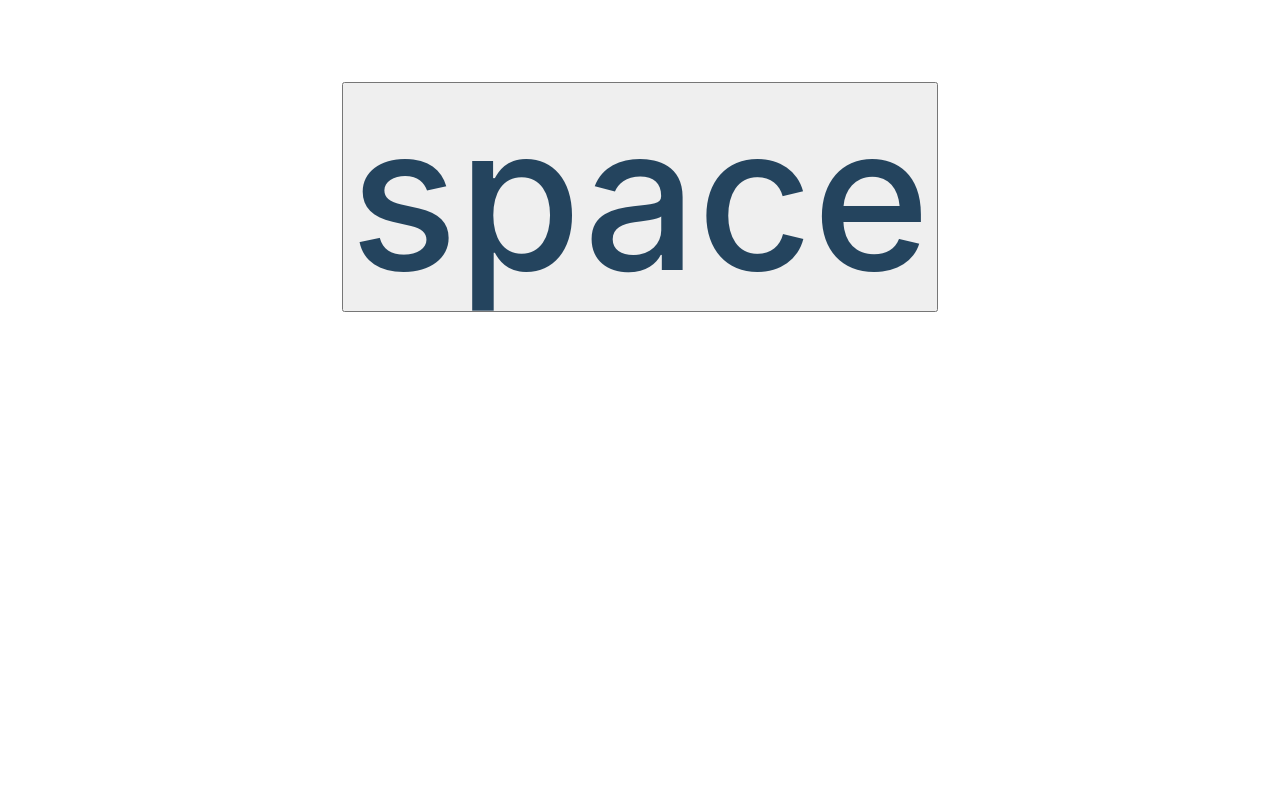
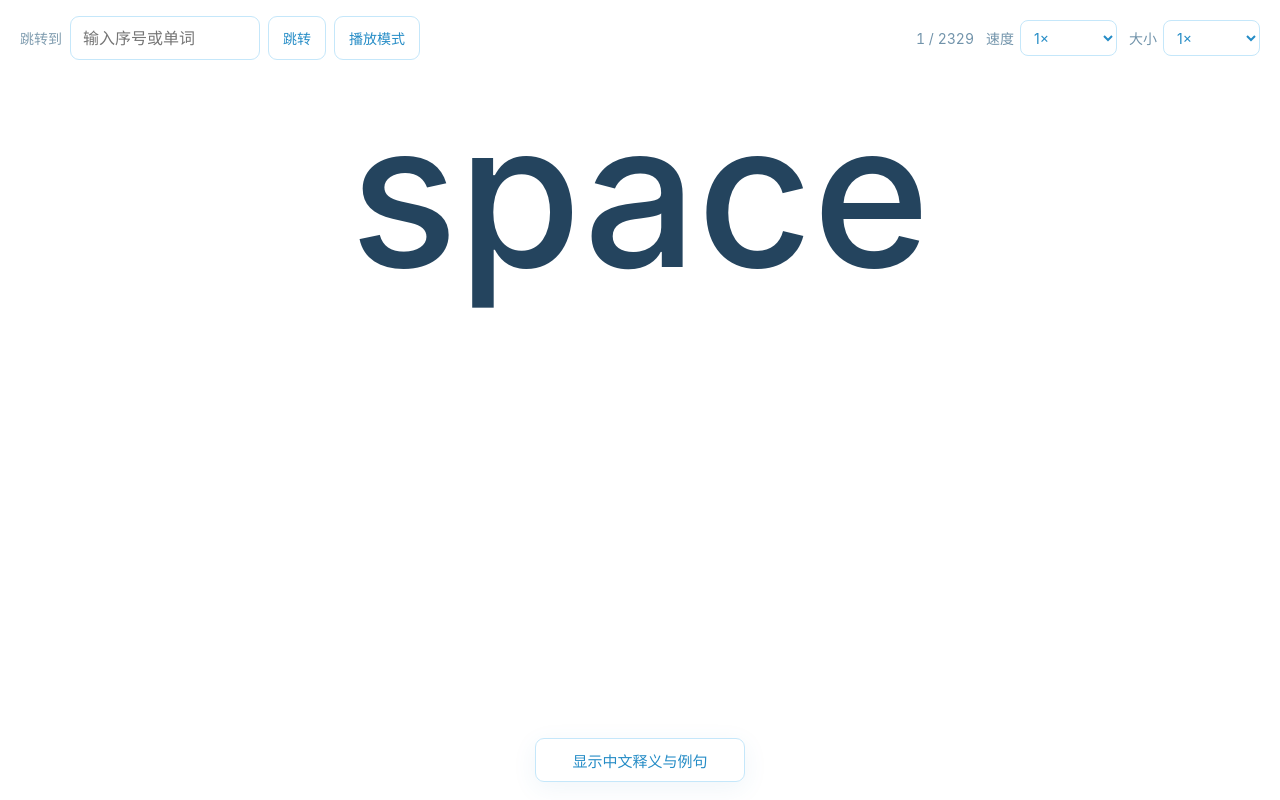
Before and after one commit to clearlove8888/Aword, a Vue app: page / in a window 1280 px wide. Built offline with nearby package versions, Linux system fonts and the light colour scheme.

Commit message:
feat: Add playback controls and jump functionality for enhanced user interaction

```diff
--- a/src/App.vue
+++ b/src/App.vue
@@ -4,10 +4,28 @@ import words from './data/words.json'
 
 const index = ref(0)
 const playing = ref(false)
+const revealed = ref(false)
+const playMode = ref(false)
+const playbackRate = ref(1)
+const speedOptions = [0.75, 1, 1.25, 1.5, 2]
+const textScale = ref(1)
+const textScaleOptions = [0.75, 1, 1.25, 1.5]
+let playCount = 0
+const jumpQuery = ref('')
+const jumpMessage = ref('')
 const current = computed(() => words[index.value])
-const wordSize = computed(() => `${Math.min(18, 145 / Math.max(current.value.word.length, 1))}vw`)
+const displayStyle = computed(() => ({
+  '--word-size': `${Math.min(18, 145 / Math.max(current.value.word.length, 1)) * textScale.value}vw`,
+  '--meaning-size': `${34 * textScale.value}px`,
+  '--example-size': `${22 * textScale.value}px`,
+  '--translation-size': `${18 * textScale.value}px`,
+}))
 let audio
 let requestId = 0
+let touchStartX = 0
+let touchStartY = 0
+let touchStartTime = 0
+let touchEnabled = false
 
 function stopAudio() {
   requestId++
@@ -22,7 +40,8 @@ async function playCurrent() {
   playing.value = false
   const filename = `${String(current.value.id - 1).padStart(6, '0')}_en.mp3`
   audio.src = `${import.meta.env.BASE_URL}audio/${filename}`
-  audio.loop = true
+  audio.loop = !playMode.value
+  audio.playbackRate = playbackRate.value
   try {
     await audio.play()
     if (request === requestId) playing.value = true
@@ -36,19 +55,98 @@ function toggleAudio() {
   else playCurrent()
 }
 
+function updatePlaybackRate() {
+  if (audio) audio.playbackRate = playbackRate.value
+}
+
+function handleAudioEnded() {
+  if (!playMode.value) {
+    playing.value = false
+    return
+  }
+  playCount += 1
+  if (playCount >= 5) {
+    playCount = 0
+    index.value = (index.value + 1) % words.length
+  }
+  playCurrent()
+}
+
+function togglePlayMode() {
+  playMode.value = !playMode.value
+  playCount = 0
+  stopAudio()
+  if (playMode.value) playCurrent()
+}
+
+function jumpToTarget() {
+  const query = jumpQuery.value.trim()
+  if (!query) return
+  const numeric = /^\d+$/.test(query) ? Number(query) : null
+  let targetIndex = numeric !== null
+    ? (numeric >= 1 && numeric <= words.length ? numeric - 1 : -1)
+    : words.findIndex((item) => item.word.toLowerCase() === query.toLowerCase())
+  if (targetIndex < 0) {
+    jumpMessage.value = numeric !== null ? `请输入 1-${words.length} 之间的序号` : '没有找到这个单词'
+    return
+  }
+  const resume = playing.value
+  stopAudio()
+  playCount = 0
+  index.value = targetIndex
+  revealed.value = false
+  jumpMessage.value = ''
+  if (resume) playCurrent()
+}
+
+function moveWord(step) {
+  const resume = playing.value
+  stopAudio()
+  playCount = 0
+  index.value = (index.value + step + words.length) % words.length
+  revealed.value = false
+  if (resume || playMode.value) playCurrent()
+}
+
+function handleTouchStart(event) {
+  if (event.target.closest('input, button, .details')) {
+    touchEnabled = false
+    return
+  }
+  const touch = event.changedTouches[0]
+  touchStartX = touch.clientX
+  touchStartY = touch.clientY
+  touchStartTime = Date.now()
+  touchEnabled = true
+}
+
+function handleTouchEnd(event) {
+  if (!touchEnabled) return
+  touchEnabled = false
+  const touch = event.changedTouches[0]
+  const deltaX = touch.clientX - touchStartX
+  const deltaY = touch.clientY - touchStartY
+  const elapsed = Date.now() - touchStartTime
+  if (elapsed > 800 || Math.abs(deltaY) < 48 || Math.abs(deltaY) < Math.abs(deltaX) * 1.2) return
+  moveWord(deltaY < 0 ? 1 : -1)
+}
+
 function onKeydown(event) {
+  if (event.target.closest('input, button, select')) return
+  if (event.key === '0') {
+    revealed.value = !revealed.value
+    return
+  }
   if (event.key !== 'ArrowLeft' && event.key !== 'ArrowRight') return
   event.preventDefault()
-  const resume = playing.value
-  stopAudio()
-  index.value = (index.value + (event.key === 'ArrowRight' ? 1 : -1) + words.length) % words.length
-  if (resume) playCurrent()
+  moveWord(event.key === 'ArrowRight' ? 1 : -1)
 }
 
 onMounted(() => {
   audio = new Audio()
   audio.preload = 'auto'
   audio.addEventListener('error', () => { playing.value = false })
+  audio.addEventListener('ended', handleAudioEnded)
   window.addEventListener('keydown', onKeydown)
   playCurrent()
 })
@@ -63,19 +161,58 @@ onBeforeUnmount(() => {
   }
 })
 </script>
-<style>
-.word-page {
-  height: 100vh;
-}
-</style>
 <template>
-  <main class="word-page" aria-label="单词学习">
-    <button
+  <main
+    class="word-page"
+    aria-label="单词学习"
+    :style="displayStyle"
+    @touchstart.passive="handleTouchStart"
+    @touchend.passive="handleTouchEnd"
+  >
+    <h1
       class="word-content"
-      :style="{ '--word-size': wordSize }"
-      :aria-label="`${current.word}，${playing ? '暂停播放' : '播放录音'}`"
-      :aria-pressed="playing"
       @click="toggleAudio"
-    >{{ current.word }}</button>
+      :title="playing ? '暂停播放' : '播放录音'"
+    >{{ current.word }}</h1>
+    <div class="word-meta">
+      <span class="word-number">{{ index + 1 }} / {{ words.length }}</span>
+      <label class="speed-control">
+        <span>速度</span>
+        <select v-model.number="playbackRate" @change="updatePlaybackRate" aria-label="播放速度">
+          <option v-for="speed in speedOptions" :key="speed" :value="speed">{{ speed }}×</option>
+        </select>
+      </label>
+      <label class="size-control">
+        <span>大小</span>
+        <select v-model.number="textScale" aria-label="文字大小">
+          <option v-for="scale in textScaleOptions" :key="scale" :value="scale">{{ scale }}×</option>
+        </select>
+      </label>
+    </div>
+    <form class="jump-form" @submit.prevent="jumpToTarget">
+      <label for="jump-query">跳转到</label>
+      <input id="jump-query" v-model="jumpQuery" type="text" inputmode="text" placeholder="输入序号或单词" autocomplete="off" />
+      <button type="submit">跳转</button>
+      <button type="button" class="mode-toggle" :aria-pressed="playMode" @click="togglePlayMode">
+        {{ playMode ? '停止播放模式' : '播放模式' }}
+      </button>
+      <p v-if="jumpMessage" class="jump-message" role="status">{{ jumpMessage }}</p>
+    </form>
+    <button class="reveal-button" @click="revealed = !revealed">
+      {{ revealed ? '隐藏释义与例句' : '显示中文释义与例句' }}
+    </button>
+    <section v-if="revealed" class="details" aria-live="polite">
+      <p class="meaning">{{ current.meaning }}</p>
+      <div class="examples">
+        <div v-if="current.example" class="example">
+          <p>{{ current.example }}</p>
+          <p>{{ current.translation }}</p>
+        </div>
+        <div v-if="current.example2" class="example">
+          <p>{{ current.example2 }}</p>
+          <p>{{ current.translation2 }}</p>
+        </div>
+      </div>
+    </section>
   </main>
 </template>
```
